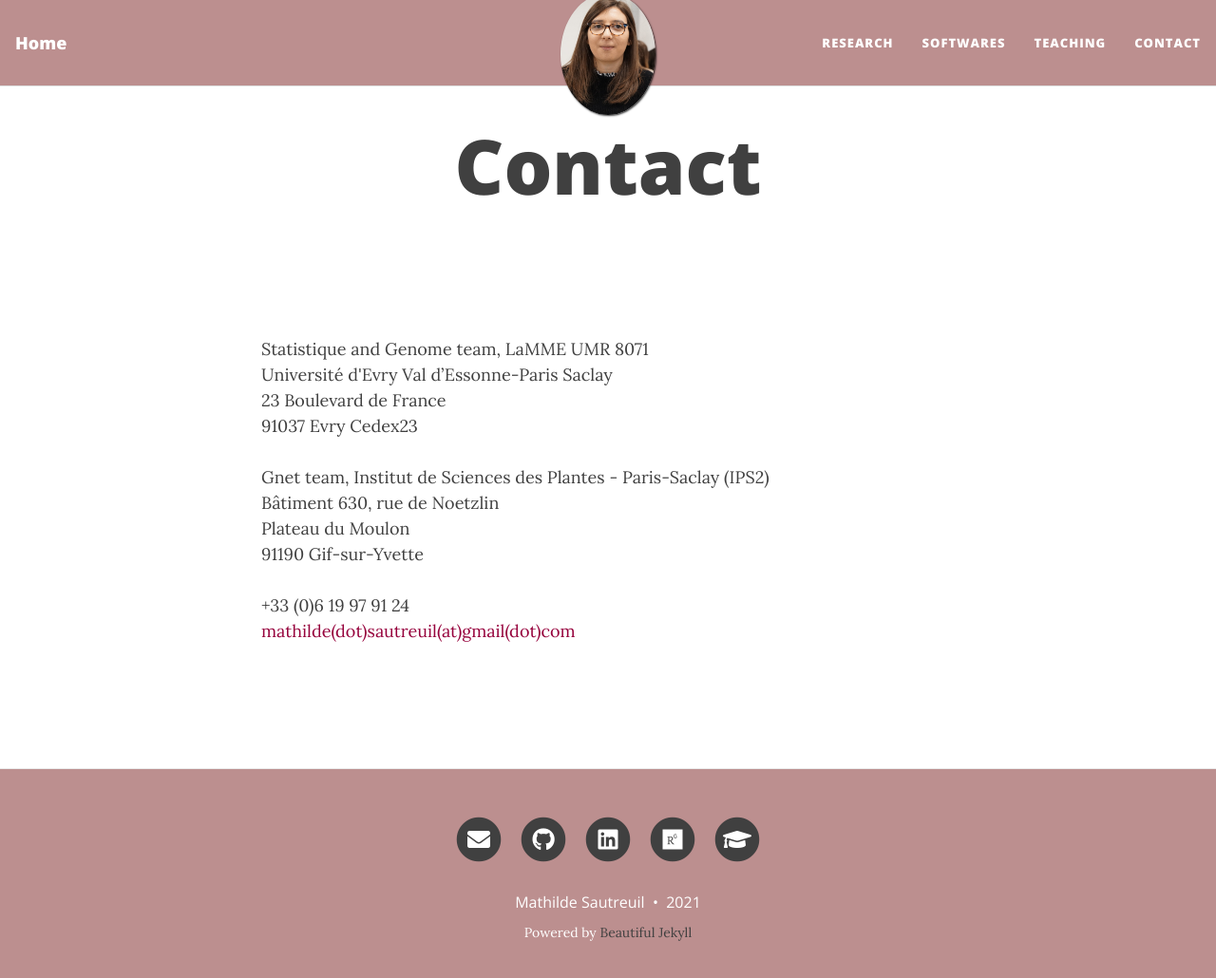
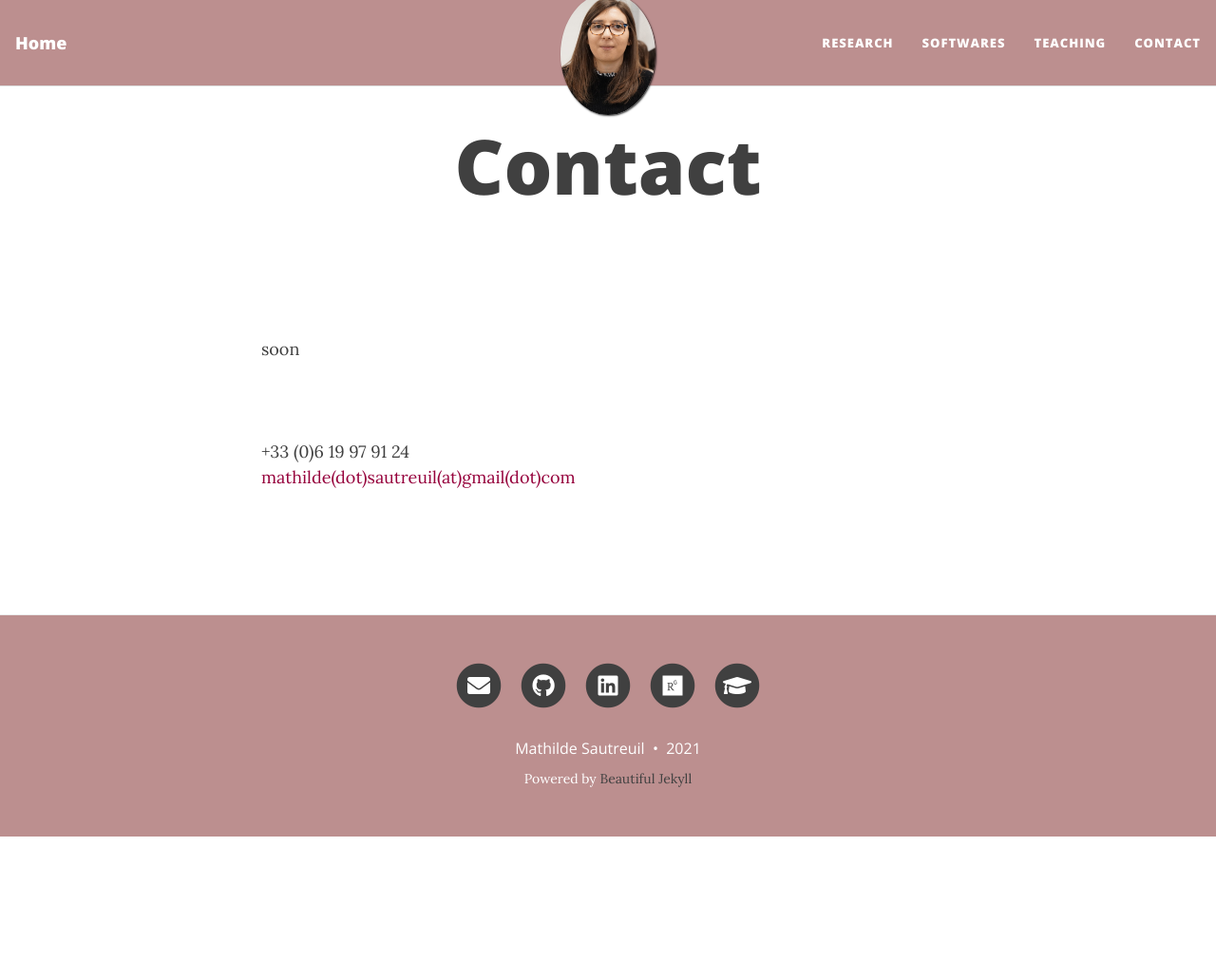
Before and after one commit to mathildesautreuil/mathildesautreuil.github.io, a Jekyll site: the page built from contact.md, in a window 1280 px wide and 1043 px high. Shown: the top 1030 px of the window at 95% size. Built offline with Jekyll 4.4.1, drawn with Linux system fonts in a browser that asks for light colours; nearby versions of some CDN libraries.

Commit message:
update contact

```diff
--- a/contact.md
+++ b/contact.md
@@ -3,23 +3,16 @@ layout: page
 title: Contact
 ---
 
-<!---<div class="text-center">  <h2>  Contact</h2>  </div>--->
+<!---<div class="text-center">  <h3>  Contact</h3>  </div>--->
 
 <div class="text-left">
 
     <br/>
     <br/><br/><br/>
-
-  Statistique and Genome team, LaMME UMR 8071<br/>
-  Université d'Evry Val d’Essonne-Paris Saclay<br>
-  23 Boulevard de France<br>
-  91037 Evry Cedex23<br>
+soon<br>
   <br/>
 
-  Gnet team, Institut de Sciences des Plantes - Paris-Saclay (IPS2)<br/>
-  Bâtiment 630, rue de Noetzlin<br/>
-  Plateau du Moulon<br/>
-  91190 Gif-sur-Yvette <br/>
+  <br/>
   <br/>
 
 
```
